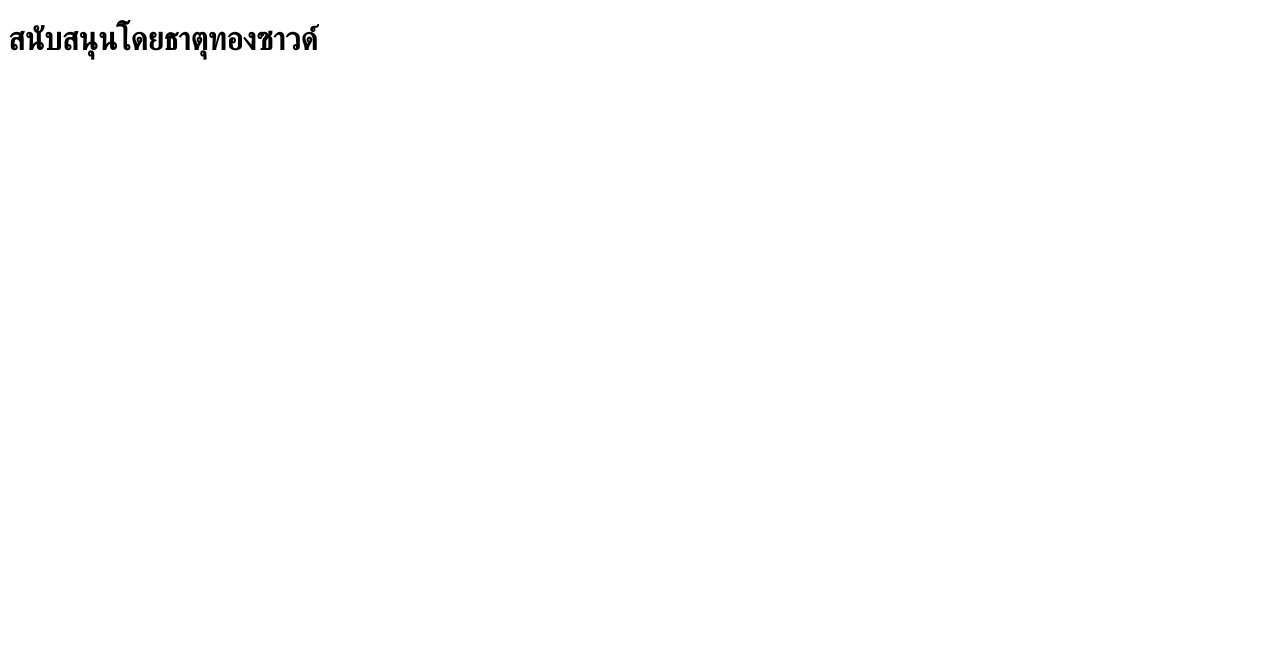
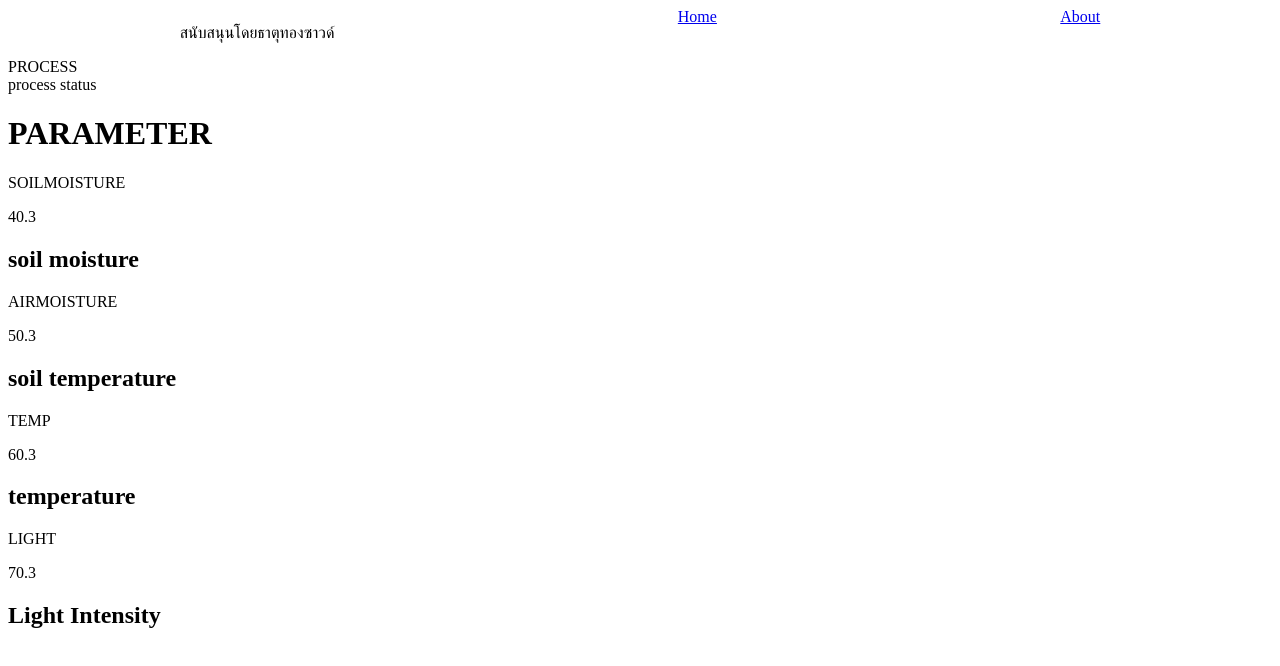
Before and after one commit to IamKittitat/Embedded-Lab-Project, a React (Create React App) app in the folder frontend/: page / in a window 1280 px wide. Shown: the top 666 px of the page. Built offline with nearby package versions, Linux system fonts and the light colour scheme.

Commit message:
feat: use react-rounter

```diff
--- a/frontend/src/App.js
+++ b/frontend/src/App.js
@@ -1,6 +1,27 @@
+import About from "./pages/About";
+import Home from "./pages/Home";
+import {
+  createBrowserRouter,
+  RouterProvider,
+} from "react-router-dom";
+
+const router = createBrowserRouter([
+  {
+    path: "/",
+    element: <Home/>,
+  },
+  {
+    path: "/about",
+    element: <About/>,
+  }
+
+]);
+
 function App() {
   return (
-    <h1> สนับสนุนโดยธาตุทองซาวด์</h1>
+    <>
+      <RouterProvider router={router} />
+    </>
   );
 }
 
--- a/frontend/src/components/NavBar.js
+++ b/frontend/src/components/NavBar.js
@@ -1,5 +1,6 @@
 import React from 'react'
 import styled from 'styled-components'
+import { Outlet, Link } from "react-router-dom";
 
 const Container = styled.div`
     display: flex;
@@ -12,8 +13,8 @@ const NavBar = () => {
         <>
             <Container>
                 <p>สนับสนุนโดยธาตุทองซาวด์</p>
-                <p>Home</p>
-                <p>About</p>
+                <Link to={`/`}>Home</Link>
+                <Link to={`/about`}>About</Link>
             </Container>
         </>
     )
```
